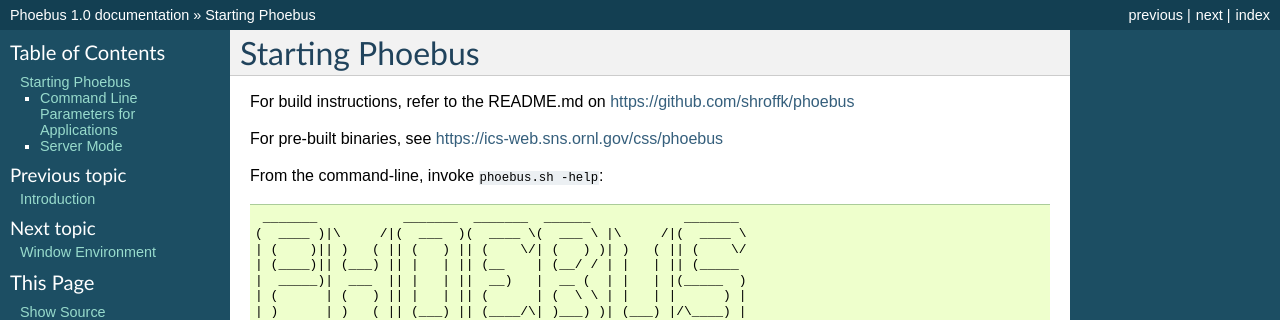
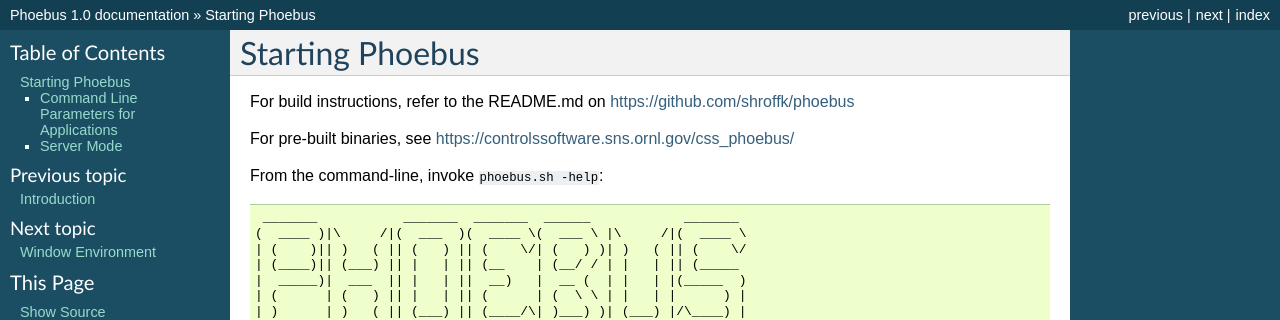
Before and after one commit to kasemir/phoebus-doc, a Sphinx documentation site: the page built from source/running.rst, in a window 1280 px wide. Shown: the top 320 px of the page. Built offline with Sphinx 7.4.7, drawn with Linux system fonts in a browser that asks for light colours; some of the changed lines change nothing that is shown.

Commit message:
Update prebuilt binary link in running.rst

```diff
--- a/source/running.rst
+++ b/source/running.rst
@@ -3,7 +3,7 @@
 
 For build instructions, refer to the README.md on https://github.com/shroffk/phoebus
 
-For pre-built binaries, see https://ics-web.sns.ornl.gov/css/phoebus
+For pre-built binaries, see https://controlssoftware.sns.ornl.gov/css_phoebus/
 
 From the command-line, invoke ``phoebus.sh -help``::
 
```
